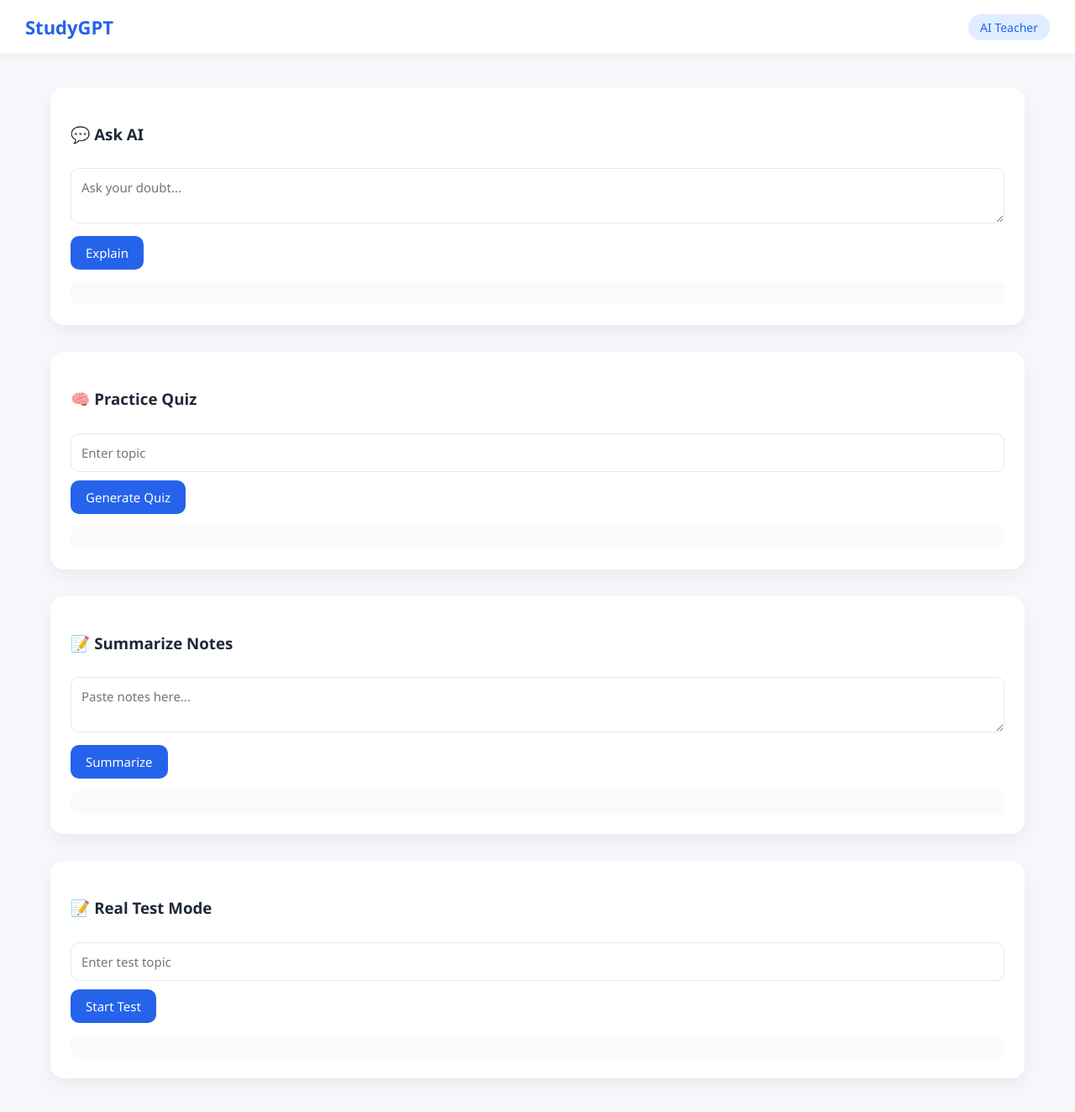
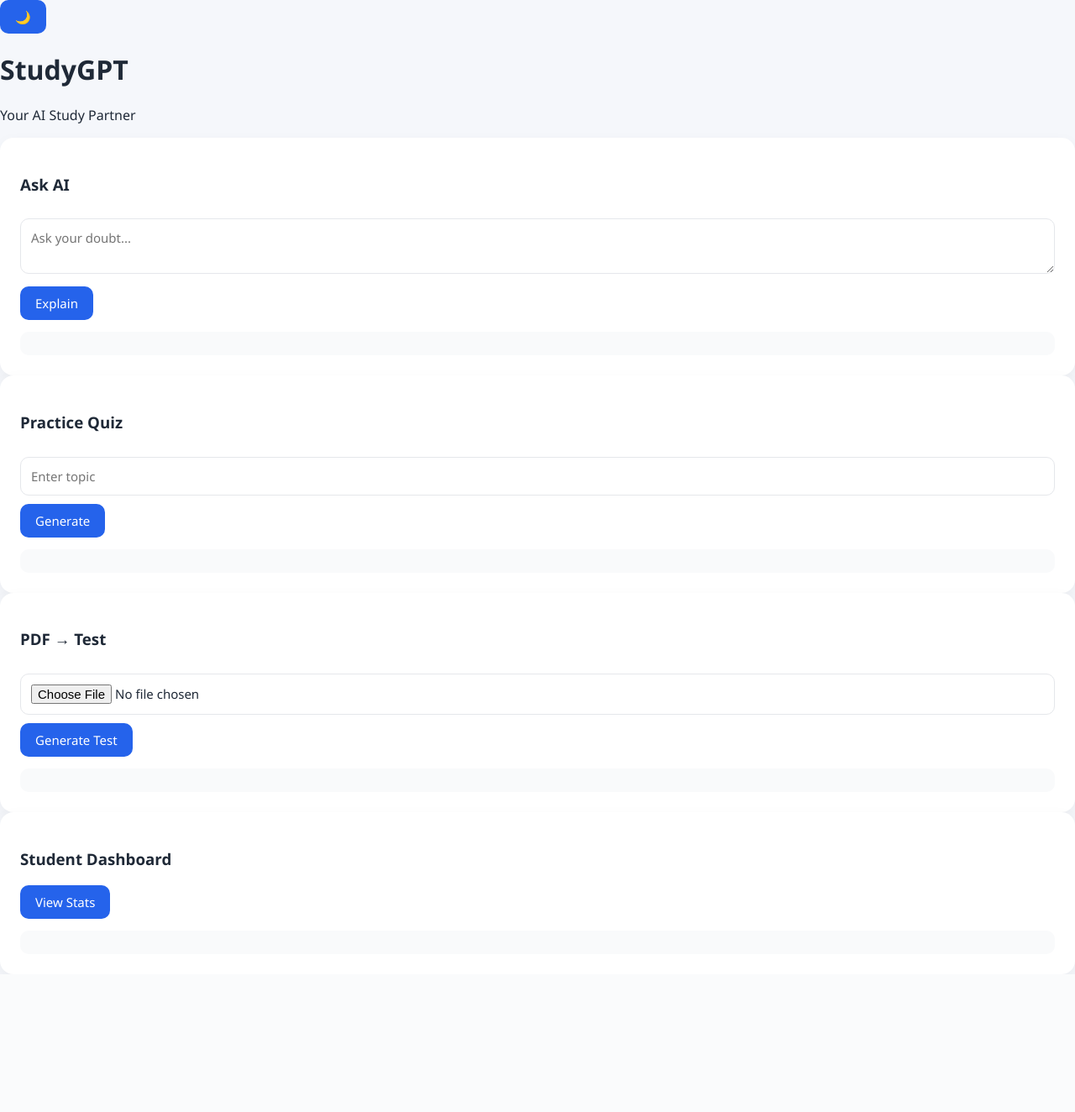
Before and after one commit to Tarunmaker/StudyGPT, a Flask app: page / in a window 1280 px wide. Shown: the whole page at 84% size. After the commit the page ends 1160 px from the top, so only its background shows below. Run offline with Flask 3, Linux system fonts and the light colour scheme.

Commit message:
Update index.html

```diff
--- a/templates/index.html
+++ b/templates/index.html
@@ -1,52 +1,44 @@
 <!DOCTYPE html>
-<html lang="en">
+<html>
 <head>
-  <meta charset="UTF-8">
   <title>StudyGPT</title>
   <link rel="stylesheet" href="/static/style.css">
-  <meta name="viewport" content="width=device-width, initial-scale=1.0">
 </head>
 <body>
 
-<header class="navbar">
-  <div class="logo">StudyGPT</div>
-  <span class="badge">AI Teacher</span>
+<button class="theme-btn" onclick="toggleTheme()">🌙</button>
+
+<header>
+  <h1>StudyGPT</h1>
+  <p>Your AI Study Partner</p>
 </header>
 
-<div class="container">
-
-  <!-- ASK AI -->
 <section class="card">
-    <h3>💬 Ask AI</h3>
+  <h3>Ask AI</h3>
   <textarea id="question" placeholder="Ask your doubt..."></textarea>
   <button onclick="askAI()">Explain</button>
   <div id="answer" class="output"></div>
 </section>
 
-  <!-- QUIZ -->
 <section class="card">
-    <h3>🧠 Practice Quiz</h3>
+  <h3>Practice Quiz</h3>
   <input id="topic" placeholder="Enter topic">
-    <button onclick="generateQuiz()">Generate Quiz</button>
+  <button onclick="generateQuiz()">Generate</button>
   <div id="quiz" class="output"></div>
 </section>
 
-  <!-- SUMMARIZE -->
 <section class="card">
-    <h3>📝 Summarize Notes</h3>
-    <textarea id="notes" placeholder="Paste notes here..."></textarea>
-    <button onclick="summarizeNotes()">Summarize</button>
-    <div id="summary" class="output"></div>
+  <h3>PDF → Test</h3>
+  <input type="file" id="pdfFile">
+  <button onclick="pdfTest()">Generate Test</button>
+  <div id="pdfOut" class="output"></div>
 </section>
 
 <section class="card">
-  <h3>📝 Real Test Mode</h3>
-  <input id="testTopic" placeholder="Enter test topic">
-  <button onclick="startTest()">Start Test</button>
-  <div id="testBox" class="output"></div>
+  <h3>Student Dashboard</h3>
+  <button onclick="loadDashboard()">View Stats</button>
+  <div id="dash" class="output"></div>
 </section>
-
-</div>
 
 <script src="/static/script.js"></script>
 </body>
```
Lines whose indentation alone changed are shown as unchanged.
